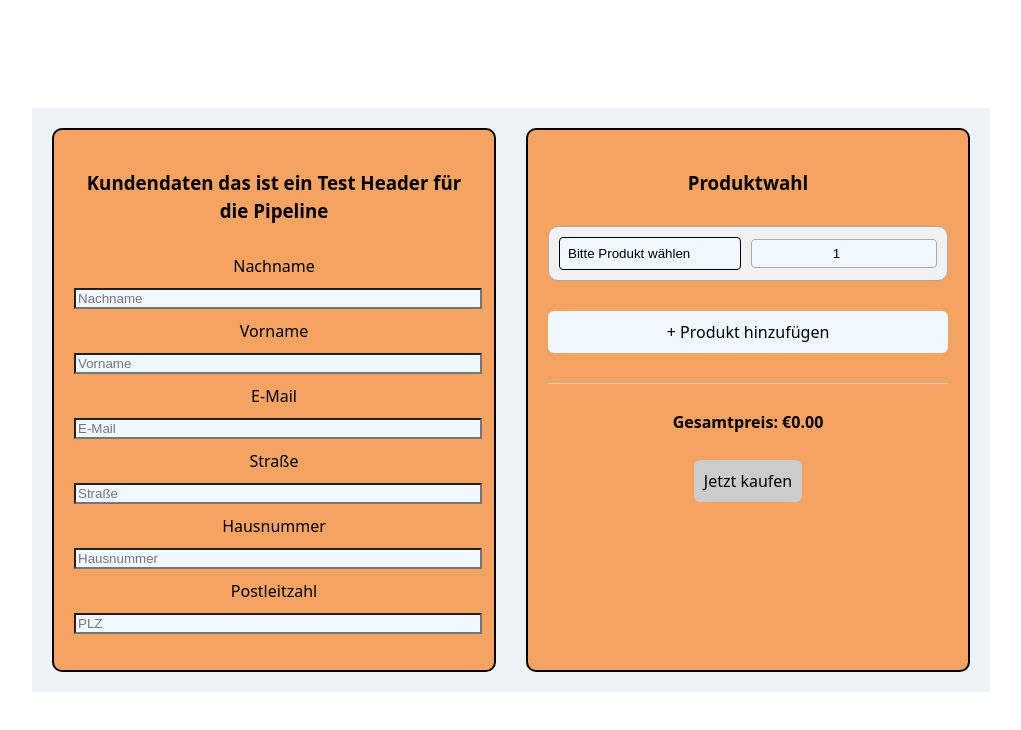
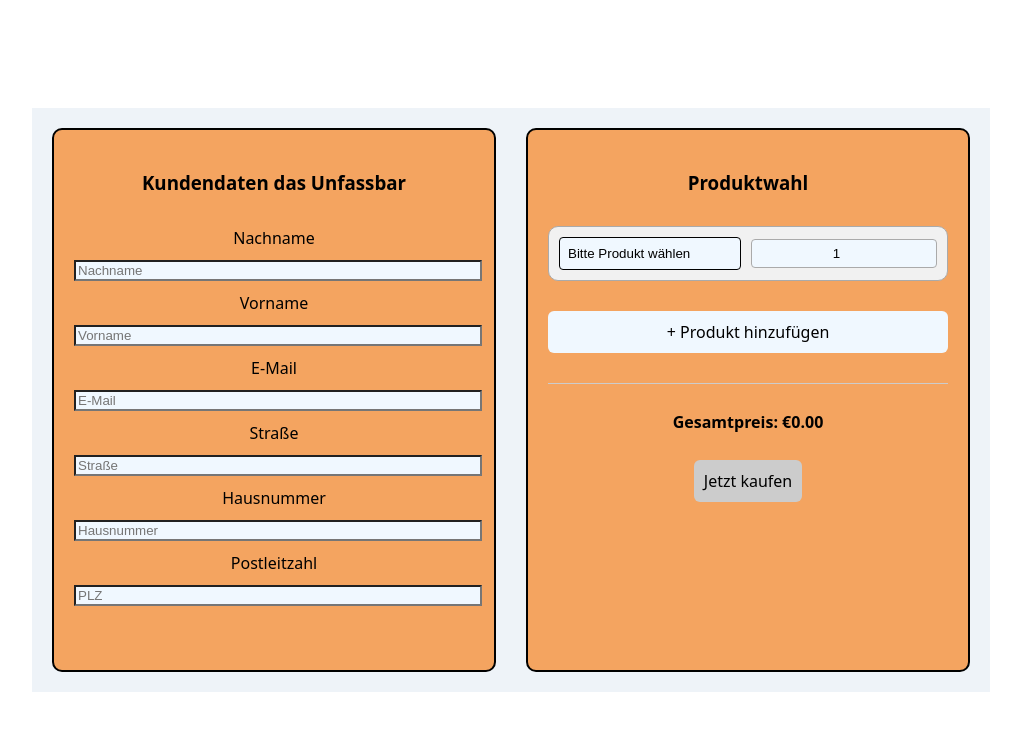
Before and after one commit to LeGia179/AWS_CRM, a Vue app in the folder aws-crm/: page / in a window 1280 px wide. Shown: the top 730 px of the page, without its empty margins (129-1150 px from the left). Built offline with nearby package versions, Linux system fonts and the light colour scheme.

Commit message:
C&P Test02 build pipeline

```diff
--- a/aws-crm/src/components/formular.vue
+++ b/aws-crm/src/components/formular.vue
@@ -47,7 +47,7 @@ const handlePurchase = () => {
   <div class="ui-container">
     <!-- Linker Bereich -->
     <div class="leftside">
-      <h3>Kundendaten das ist ein Test Header für die Pipeline</h3>
+      <h3>Kundendaten das Unfassbar</h3>
       <label>Nachname</label>
       <input v-model="nachName" type="text" placeholder="Nachname" required />
 
```
